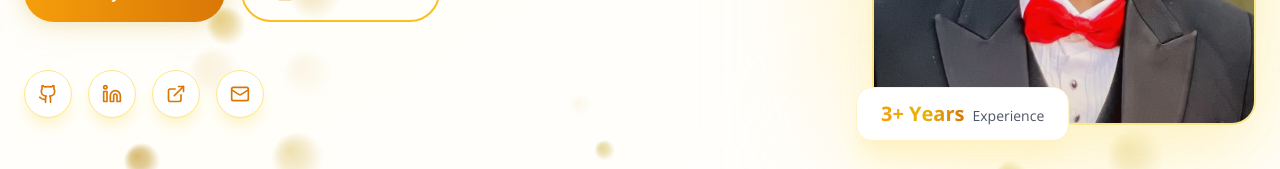
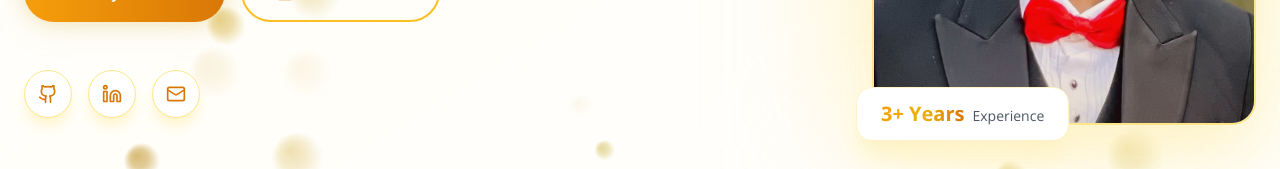
Before and after one commit to Kini7686/Kini-Portfolio, a React (Vite) app: page / in a window 1280 px wide. Shown: the part 531-700 px from the top of the page. Built offline with nearby package versions, Linux system fonts and the light colour scheme.

Commit message:
Comment out portfolio link in Hero section

```diff
--- a/src/sections/Hero.tsx
+++ b/src/sections/Hero.tsx
@@ -1,5 +1,5 @@
 import { useEffect, useRef, useState } from 'react';
-import { Github, Linkedin, Mail, ArrowRight, ChevronDown, Download, ExternalLink } from 'lucide-react';
+import { Github, Linkedin, Mail, ArrowRight, ChevronDown, Download} from 'lucide-react';
 import { downloadResume } from '@/lib/utils';
 
 // ============================================
@@ -8,7 +8,7 @@ import { downloadResume } from '@/lib/utils';
 const socialLinks = [
   { icon: Github, href: 'https://github.com/Kini7686', label: 'GitHub' },
   { icon: Linkedin, href: 'https://linkedin.com/in/aditya-kini/', label: 'LinkedIn' },
-  { icon: ExternalLink, href: 'https://aditya-kini.vercel.app/', label: 'Portfolio' },
+  // { icon: ExternalLink, href: 'https://aditya-kini.vercel.app/', label: 'Portfolio' },
   { icon: Mail, href: 'mailto:akini01@syr.edu', label: 'Email' },
 ];
 
```
